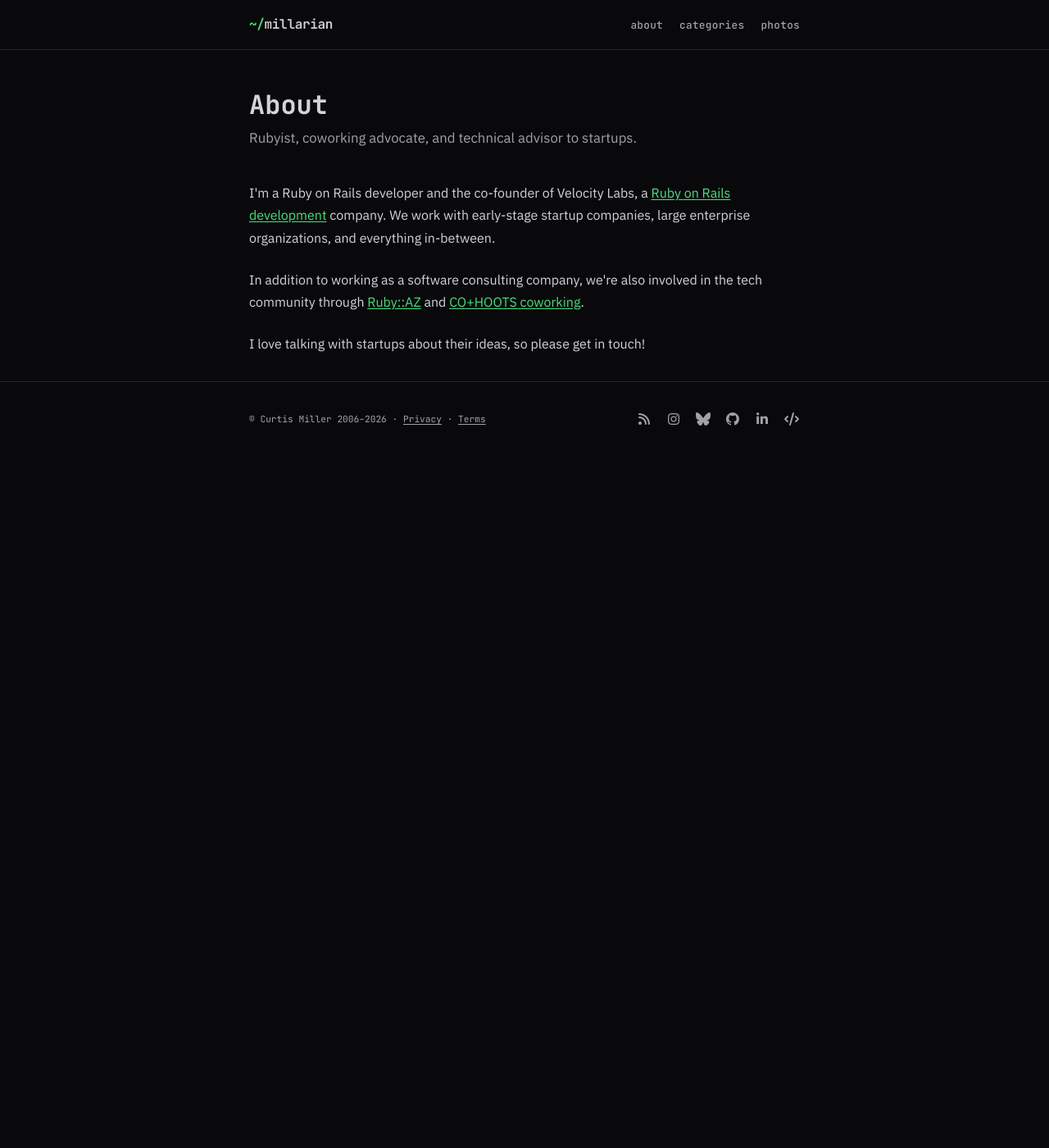
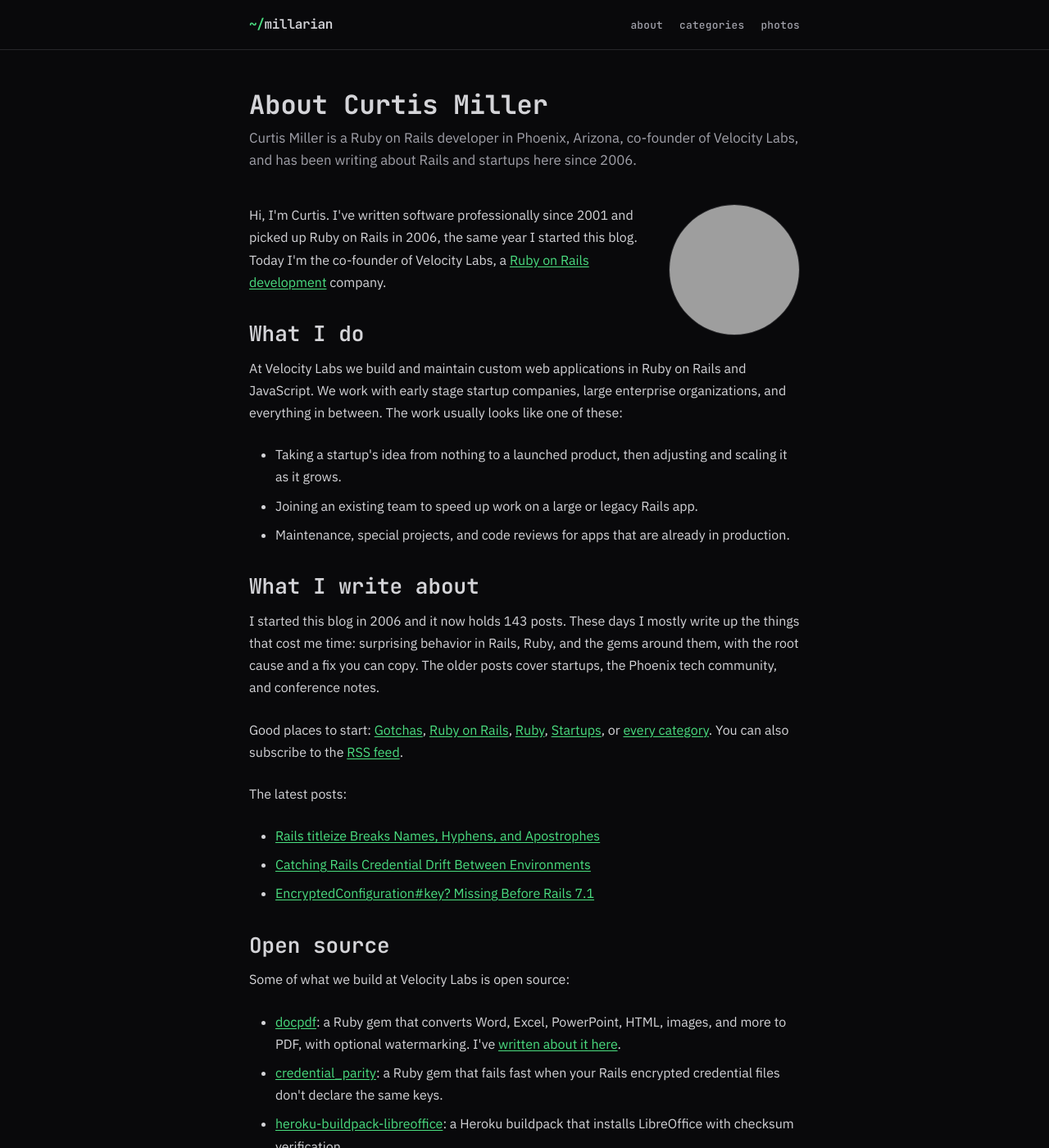
Before and after one commit to curtis/curtis.github.io, a Jekyll site: the page built from about.html, in a window 1280 px wide and 1400 px high. Shown: the whole window at 82% size. Built offline with Jekyll 4.4.1, drawn with Linux system fonts in a browser that asks for light colours; nearby versions of some CDN libraries; some of the changed text lies outside the part shown; grey boxes are pictures that could not be loaded.

Commit message:
Expand the about page

```diff
--- a/_sass/_blog.scss
+++ b/_sass/_blog.scss
@@ -1059,6 +1059,17 @@ nav {
   border-radius: 50%;
 }
 
+.about-avatar {
+  float: right;
+  margin: 0 0 1rem 1.5rem;
+  border: 1px solid var(--border);
+
+  @media (max-width: 600px) {
+    width: 96px;
+    height: 96px;
+  }
+}
+
 // ============================================================
 // Photo grid
 // ============================================================
--- a/about.html
+++ b/about.html
@@ -2,16 +2,108 @@
 layout: page
 nav: true
 title: About
-description: Rubyist, coworking advocate, and technical advisor to startups.
+heading: About Curtis Miller
+description: Curtis Miller is a Ruby on Rails developer in Phoenix, Arizona, co-founder of Velocity Labs, and has been writing about Rails and startups here since 2006.
 ---
+<img class="img-circle about-avatar" src="https://www.gravatar.com/avatar/{{ site.gravatar_hash }}?s=320" alt="{{ site.author }}" width="160" height="160">
+
 <p>
-  I'm a Ruby on Rails developer and the co-founder of {{ site.company.name }}, a <a rel="external" href="{{ site.company.url }}">Ruby on Rails development</a> company. We work with early-stage startup companies, large enterprise organizations, and everything in-between.
+  Hi, I'm Curtis. I've written software professionally since 2001 and picked up Ruby on Rails in 2006, the same year I started this blog. Today I'm the co-founder of {{ site.company.name }}, a <a rel="external" href="{{ site.company.url }}">Ruby on Rails development</a> company.
+</p>
+
+<h2>What I do</h2>
+
+<p>
+  At {{ site.company.name }} we build and maintain custom web applications in Ruby on Rails and JavaScript. We work with early stage startup companies, large enterprise organizations, and everything in between. The work usually looks like one of these:
+</p>
+
+<ul>
+  <li>Taking a startup's idea from nothing to a launched product, then adjusting and scaling it as it grows.</li>
+  <li>Joining an existing team to speed up work on a large or legacy Rails app.</li>
+  <li>Maintenance, special projects, and code reviews for apps that are already in production.</li>
+</ul>
+
+<h2>What I write about</h2>
+
+<p>
+  I started this blog in 2006 and it now holds {{ site.posts.size }} posts. These days I mostly write up the things that cost me time: surprising behavior in Rails, Ruby, and the gems around them, with the root cause and a fix you can copy. The older posts cover startups, the Phoenix tech community, and conference notes.
 </p>
 
 <p>
-  In addition to working as a software consulting company, we're also involved in the tech community through <a href="https://www.meetup.com/Ruby-AZ/">Ruby::AZ</a> and <a href="https://cohoots.com">CO+HOOTS coworking</a>.
+  Good places to start: <a href="{{ "/gotchas/" | prepend: site.baseurl }}">Gotchas</a>, <a href="{{ "/rails/" | prepend: site.baseurl }}">Ruby on Rails</a>, <a href="{{ "/ruby/" | prepend: site.baseurl }}">Ruby</a>, <a href="{{ "/startups/" | prepend: site.baseurl }}">Startups</a>, or <a href="{{ "/categories/" | prepend: site.baseurl }}">every category</a>. You can also subscribe to the <a href="{{ "/feed.xml" | prepend: site.baseurl }}">RSS feed</a>.
 </p>
 
+<p>The latest posts:</p>
+
+<ul>
+  {% for post in site.posts limit:3 %}
+    <li><a href="{{ post.url | prepend: site.baseurl }}">{{ post.title }}</a></li>
+  {% endfor %}
+</ul>
+
+<h2>Open source</h2>
+
+<p>Some of what we build at {{ site.company.name }} is open source:</p>
+
+<ul>
+  <li><a rel="external" href="https://github.com/velocity-labs/docpdf">docpdf</a>: a Ruby gem that converts Word, Excel, PowerPoint, HTML, images, and more to PDF, with optional watermarking. I've <a href="{{ "/docpdf/" | prepend: site.baseurl }}">written about it here</a>.</li>
+  <li><a rel="external" href="https://github.com/velocity-labs/credential_parity">credential_parity</a>: a Ruby gem that fails fast when your Rails encrypted credential files don't declare the same keys.</li>
+  <li><a rel="external" href="https://github.com/velocity-labs/heroku-buildpack-libreoffice">heroku-buildpack-libreoffice</a>: a Heroku buildpack that installs LibreOffice with checksum verification.</li>
+</ul>
+
+<h2>Community</h2>
+
 <p>
-  I love talking with startups about their ideas, so please get in touch!
+  In addition to working as a software consulting company, we're also involved in the tech community through <a rel="external" href="https://www.meetup.com/ruby-az/">Ruby::AZ</a> and <a rel="external" href="https://cohoots.com">CO+HOOTS coworking</a>.
 </p>
+
+<h2>Background</h2>
+
+<p>
+  I have an MS in Computer Science from California State University, Fullerton and a BS in Computer Science from the University of Arizona. Before Rails I wrote Java and C++ for distributed systems at Raytheon, and before that I worked on a UML-to-C++ compiler. I've worked at small agile companies and large bureaucratic ones, and found that I like working in and around startups best. That's been my focus since 2006.
+</p>
+
+<h2>Get in touch</h2>
+
+<p>
+  I love talking with startups about their ideas. The fastest way to reach me about a project is the <a rel="external" href="{{ site.company.url }}/#contact">{{ site.company.name }} contact form</a>. You can also find me on <a rel="external me" href="https://bsky.app/profile/{{ site.bluesky_username }}">Bluesky</a>, <a rel="external me" href="https://github.com/{{ site.github_username }}">GitHub</a>, and <a rel="external me" href="https://www.linkedin.com/in/{{ site.linkedin_username }}">LinkedIn</a>.
+</p>
+
+{% include hire.html %}
+
+<script type="application/ld+json">
+{
+  "@context": "https://schema.org",
+  "@type": "ProfilePage",
+  "mainEntity": {
+    "@type": "Person",
+    "name": {{ site.author | jsonify }},
+    "url": {{ page.url | absolute_url | jsonify }},
+    "image": "https://www.gravatar.com/avatar/{{ site.gravatar_hash }}?s=240",
+    "jobTitle": "Ruby on Rails Developer",
+    "description": {{ page.description | jsonify }},
+    "worksFor": {
+      "@type": "Organization",
+      "name": {{ site.company.name | jsonify }},
+      "url": {{ site.company.url | jsonify }}
+    },
+    "address": {
+      "@type": "PostalAddress",
+      "addressLocality": "Phoenix",
+      "addressRegion": "AZ",
+      "addressCountry": "US"
+    },
+    "alumniOf": [
+      { "@type": "CollegeOrUniversity", "name": "California State University, Fullerton" },
+      { "@type": "CollegeOrUniversity", "name": "University of Arizona" }
+    ],
+    "knowsAbout": ["Ruby on Rails", "Ruby", "JavaScript", "Startups"],
+    "sameAs": [
+      "https://github.com/{{ site.github_username }}",
+      "https://www.linkedin.com/in/{{ site.linkedin_username }}",
+      "https://bsky.app/profile/{{ site.bluesky_username }}",
+      "https://www.instagram.com/{{ site.instagram_username }}/"
+    ]
+  }
+}
+</script>
```
